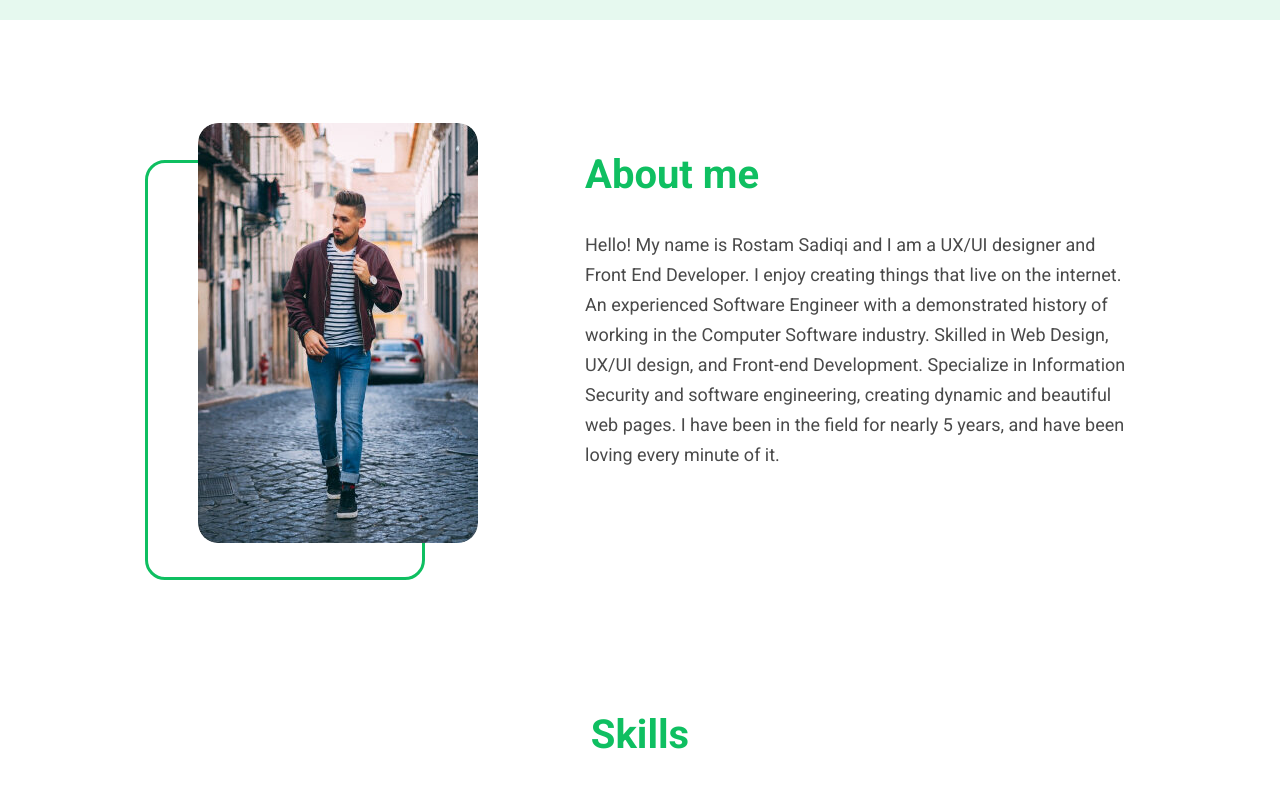
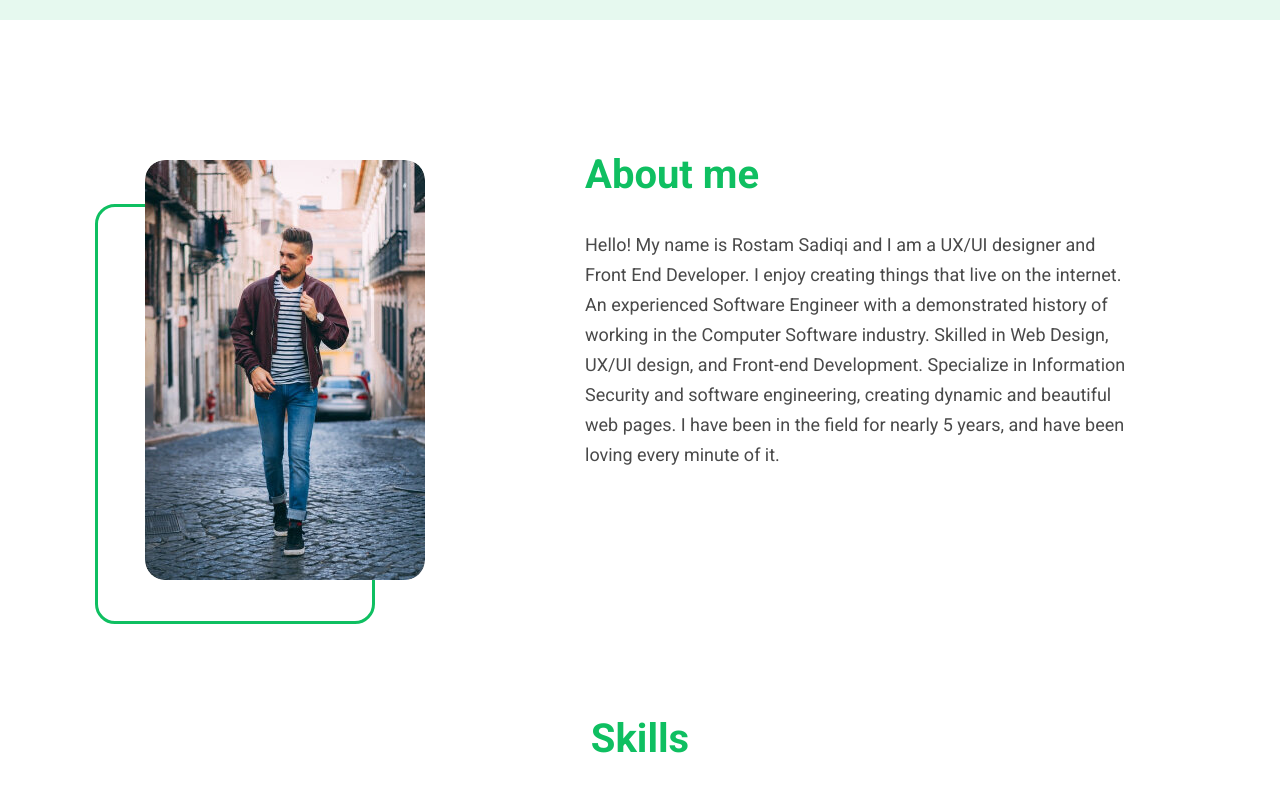
Before and after one commit to SandraVLP/portfolio-start-project, a React app in the folder portfolio-start-project-main/: page / in a window 1280 px wide. Shown: the part 780-1580 px from the top of the page. Built offline with nearby package versions, Linux system fonts and the light colour scheme.

Commit message:
photowrapper

```diff
--- a/portfolio-start-project-main/src/layout/sections/about/About.tsx
+++ b/portfolio-start-project-main/src/layout/sections/about/About.tsx
@@ -16,9 +16,9 @@ export function About() {
           justify="center"
           gap="160px"
         >
-          <StyledRectngle className="foto-container">
+          <Photowrapper className="foto-container">
             <StyledImg src={FotoAbout} alt="Foto about"></StyledImg>
-          </StyledRectngle>
+          </Photowrapper>
           <FlexWrapper
             direction="column"
             justify="flex-start"
@@ -47,15 +47,25 @@ export function About() {
 const StyledImg = styled.img`
   max-width: 280px;
   border-radius: 20px;
-  position: absolute;
-  top: -40px;
-  left: 50px;
+
 `;
 
-const StyledRectngle = styled.div`
+const Photowrapper = styled.div`
+position: relative;
+z-index: 0;
+ &::before {
+  content: "";
   border: solid 3px ${myTheme.primary};
   width: 280px;
-  height: 420px; //Поправить
+  height: 420px;
   border-radius: 20px;
-  position: relative;
+  position: absolute;
+  bottom: -40px;
+  right: 50px;
+  z-index: -1;
+
+ }
+
+
+
 `;
```
